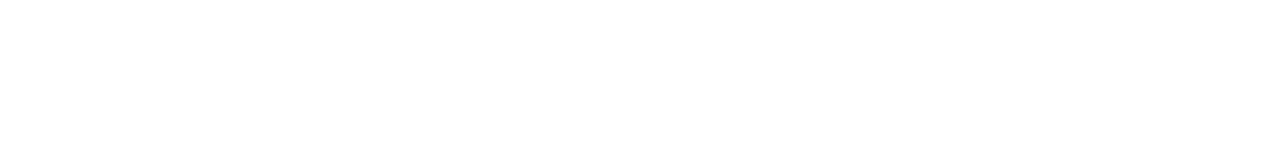
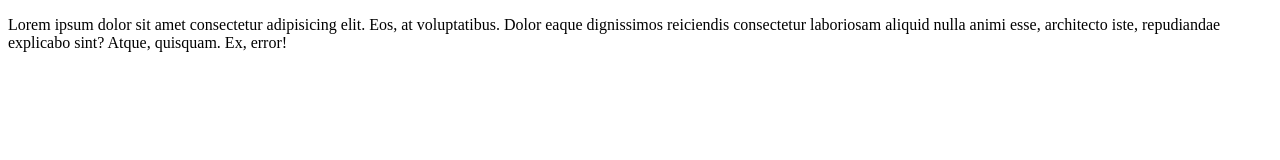
Before and after one commit to Ishika-1208/firstproject, a plain HTML site: page index.html in a window 1280 px wide. Drawn offline with Linux system fonts and the light colour scheme.

Commit message:
add new paragraph

```diff
--- a/index.html
+++ b/index.html
@@ -6,6 +6,6 @@
     <title>Document</title>
 </head>
 <body>
-
+    <p>Lorem ipsum dolor sit amet consectetur adipisicing elit. Eos, at voluptatibus. Dolor eaque dignissimos reiciendis consectetur laboriosam aliquid nulla animi esse, architecto iste, repudiandae explicabo sint? Atque, quisquam. Ex, error!</p>
 </body>
 </html>
```
